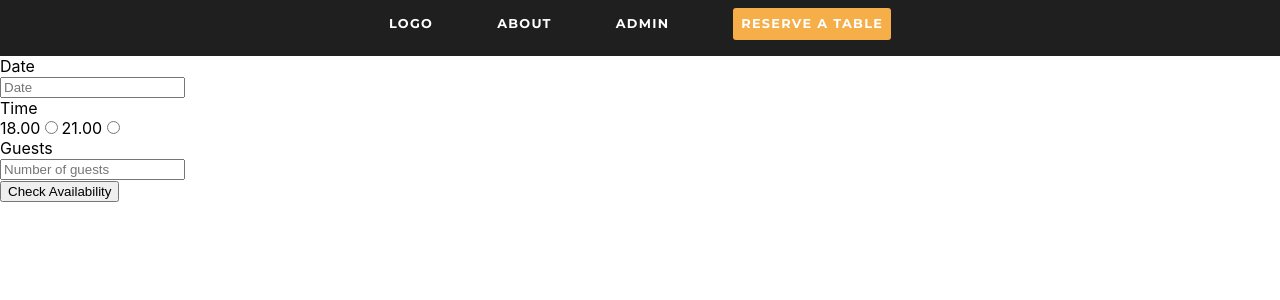
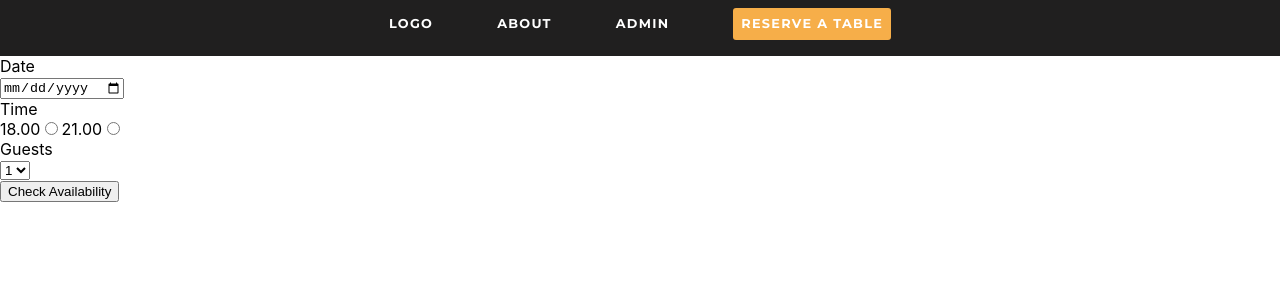
Before and after one commit to jakobedeus/restaurant_frontend, a React (Create React App) app: page /Booking in a window 1280 px wide. Shown: the top 300 px of the page. Built offline with nearby package versions, Linux system fonts and the light colour scheme.

Commit message:
fix correct input fields on booking CB FW

```diff
--- a/src/components/Admin/Admin.tsx
+++ b/src/components/Admin/Admin.tsx
@@ -43,14 +43,14 @@ class Admin extends React.Component<{}, IAdminState>  {
 		})
 	}
 
-	removeReservation(index: number) {
+	removeReservation(ReservationID: number) {
 		axios.delete(
 			this.bookingDeleteUrl,
 				{ data :
-					JSON.stringify({ ReservationID: index })
+					JSON.stringify({ ReservationID: ReservationID })
 				}).then((response:any ) => {
 
-			  this.state.reservations.splice(index, 1);
+			  this.state.reservations.splice(ReservationID, 1);
 			  this.setState({ reservations: this.state.reservations });
 		  });
 	}
--- a/src/components/Booking/Booking.tsx
+++ b/src/components/Booking/Booking.tsx
@@ -40,6 +40,7 @@ class Booking extends React.Component<{}, IBookingState>  {
         this.handleCreateBookingChange = this.handleCreateBookingChange.bind(this);
 
         this.handleNewBooking = this.handleNewBooking.bind(this);
+        this.handleSelect = this.handleSelect.bind(this);
     }
 
     checkBookingUrl = 'http://localhost:8888/api/checkBooking.php';
@@ -49,7 +50,7 @@ class Booking extends React.Component<{}, IBookingState>  {
 
         axios.get(this.checkBookingUrl, {
             params: {
-                bookingDate: this.state.bookingDate,
+                bookingDate: JSON.stringify(this.state.bookingDate),
                 bookingNumberOfGuests: this.state.bookingNumberOfGuests,
                 bookingTime: this.state.bookingTime,
             }
@@ -115,6 +116,12 @@ class Booking extends React.Component<{}, IBookingState>  {
 
     }
 
+    handleSelect(e:any) {
+        this.setState({
+            bookingNumberOfGuests: e.target.value,
+        });
+     }
+
     render() {
         console.log(this.state)
         return (
@@ -122,7 +129,9 @@ class Booking extends React.Component<{}, IBookingState>  {
 
                 {!this.state.bookingCreateOk && <CheckBooking
                     handleCheckBooking={this.handleCheckBooking}
-                    handleCheckBookingChange={this.handleCheckBookingChange} />
+                    handleCheckBookingChange={this.handleCheckBookingChange}
+                    selectOnChange={this.handleSelect}
+                    numberOfGuestsState={this.state.bookingNumberOfGuests}  />
                 }
 
                 {this.state.bookingCheckOk && !this.state.bookingCreateOk && <CreateBooking
--- a/src/components/Booking/CheckBooking/CheckBooking.tsx
+++ b/src/components/Booking/CheckBooking/CheckBooking.tsx
@@ -4,6 +4,8 @@ import './scss/CheckBooking.scss';
 interface ICheckBookingProps {
     handleCheckBooking(e: any): void;
     handleCheckBookingChange(e: any): void;
+    selectOnChange(e: any): void;
+    numberOfGuestsState: string;
 }
 
 class CheckBooking extends React.Component<ICheckBookingProps, {}>  {
@@ -12,6 +14,12 @@ class CheckBooking extends React.Component<ICheckBookingProps, {}>  {
         super(props);
         this.handleChange = this.handleChange.bind(this);
         this.handleSubmit = this.handleSubmit.bind(this);
+        this.handleSelectChange = this.handleSelectChange.bind(this);
+    }
+
+    handleSelectChange(e:any) {
+        e.preventDefault();
+        this.props.selectOnChange(e);
     }
 
     handleChange(e: React.ChangeEvent<HTMLInputElement>) {
@@ -35,7 +43,7 @@ class CheckBooking extends React.Component<ICheckBookingProps, {}>  {
                         </label>
                             <div className="col-md-10">
                                 <input
-                                    type="text"
+                                    type="date"
                                     className="form-control"
                                     name="bookingDate"
                                     placeholder="Date"
@@ -63,13 +71,14 @@ class CheckBooking extends React.Component<ICheckBookingProps, {}>  {
                                 Guests
                         </label>
                             <div className="col-md-10">
-                                <input
-                                    type="text"
-                                    className="form-control"
-                                    name="bookingNumberOfGuests"
-                                    placeholder="Number of guests"
-                                    onChange={this.handleChange}
-                                />
+                                <select name="bookingNumberOfGuests" onChange={this.handleSelectChange} value={this.props.numberOfGuestsState}>
+                                    <option value="1">1</option>
+                                    <option value="2">2</option>
+                                    <option value="3">3</option>
+                                    <option value="4">4</option>
+                                    <option value="5">5</option>
+                                    <option value="6">6</option>
+                                </select>
                             </div>
                         </div>
 
```
